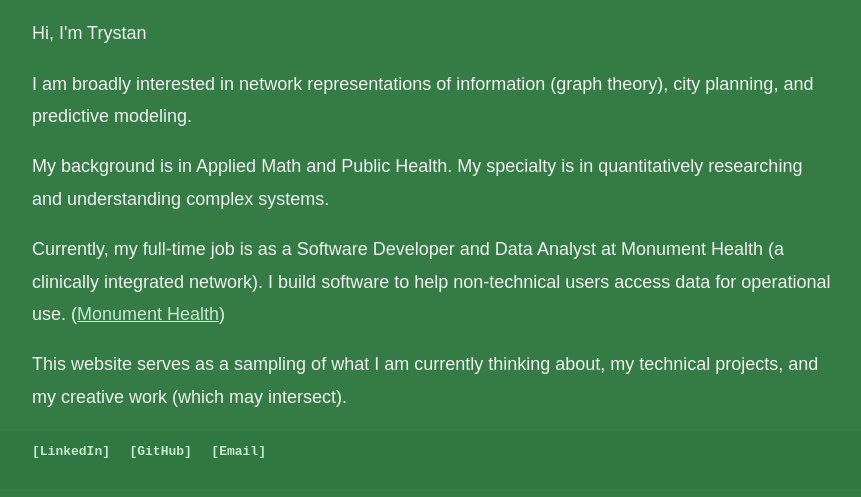
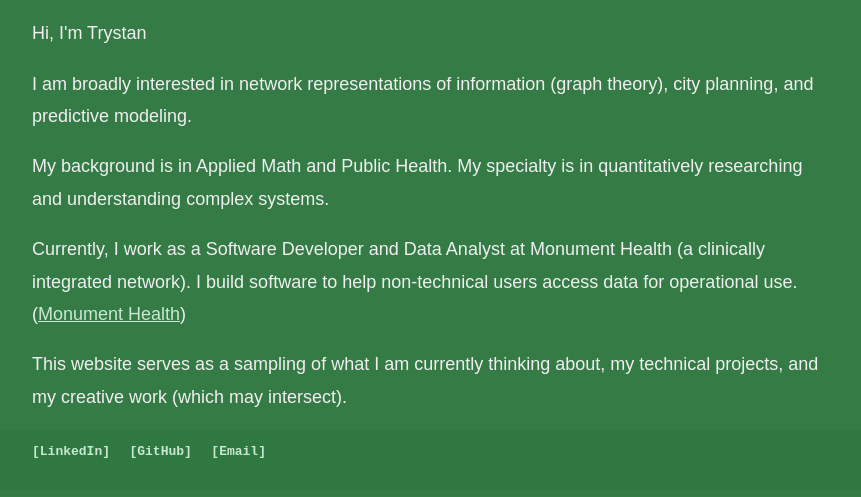
Before and after one commit to CarruthT/try.stan, a website: page index.html in a window 1280 px wide. Shown: the part 165-662 px from the top of the page, without its empty margins (208-1069 px from the left). Drawn offline with Linux system fonts and the light colour scheme.

Commit message:
Update index.html

```diff
--- a/index.html
+++ b/index.html
@@ -98,7 +98,7 @@
             My background is in Applied Math and Public Health. My specialty is in quantitatively researching and understanding complex systems.
         </p>
         <p>
-            Currently, my full-time job is as a Software Developer and Data Analyst at Monument Health (a clinically integrated network). I build software to help non-technical users access data for operational use. (<a href="#" style="color: #cbecd3f9; text-decoration: underline;">Monument Health</a>)
+            Currently, I work as a Software Developer and Data Analyst at Monument Health (a clinically integrated network). I build software to help non-technical users access data for operational use. (<a href="#" style="color: #cbecd3f9; text-decoration: underline;">Monument Health</a>)
         </p>
         <p>
             This website serves as a sampling of what I am currently thinking about, my technical projects, and my creative work (which may intersect).
```
